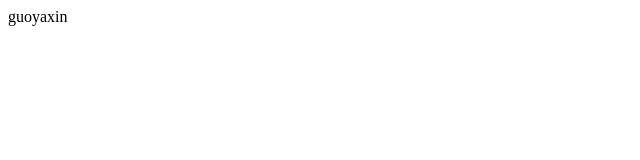
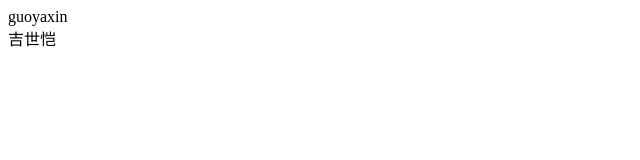
Before and after one commit to guoyaxin666/1806, a plain HTML site: page index/index.html in a window 1280 px wide. Shown: the full height of the page, 0-640 px from the left. Drawn offline with Linux system fonts and the light colour scheme.

Commit message:
吉世恺改
2019.4.2

```diff
--- a/index/index.html
+++ b/index/index.html
@@ -6,5 +6,9 @@
 </head>
 <body>
 	guoyaxin
+	<!-- 吉世恺 -->
+	<div>
+		吉世恺
+	</div>
 </body>
 </html>
```
